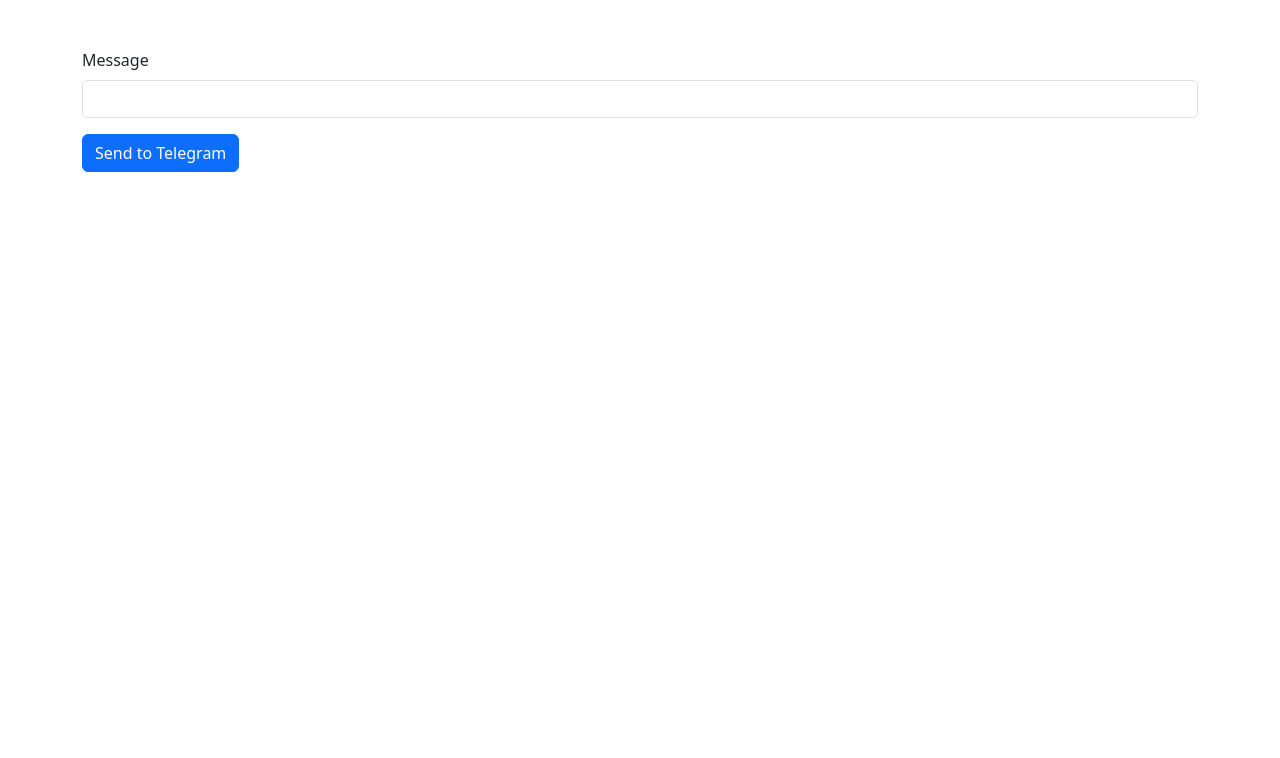
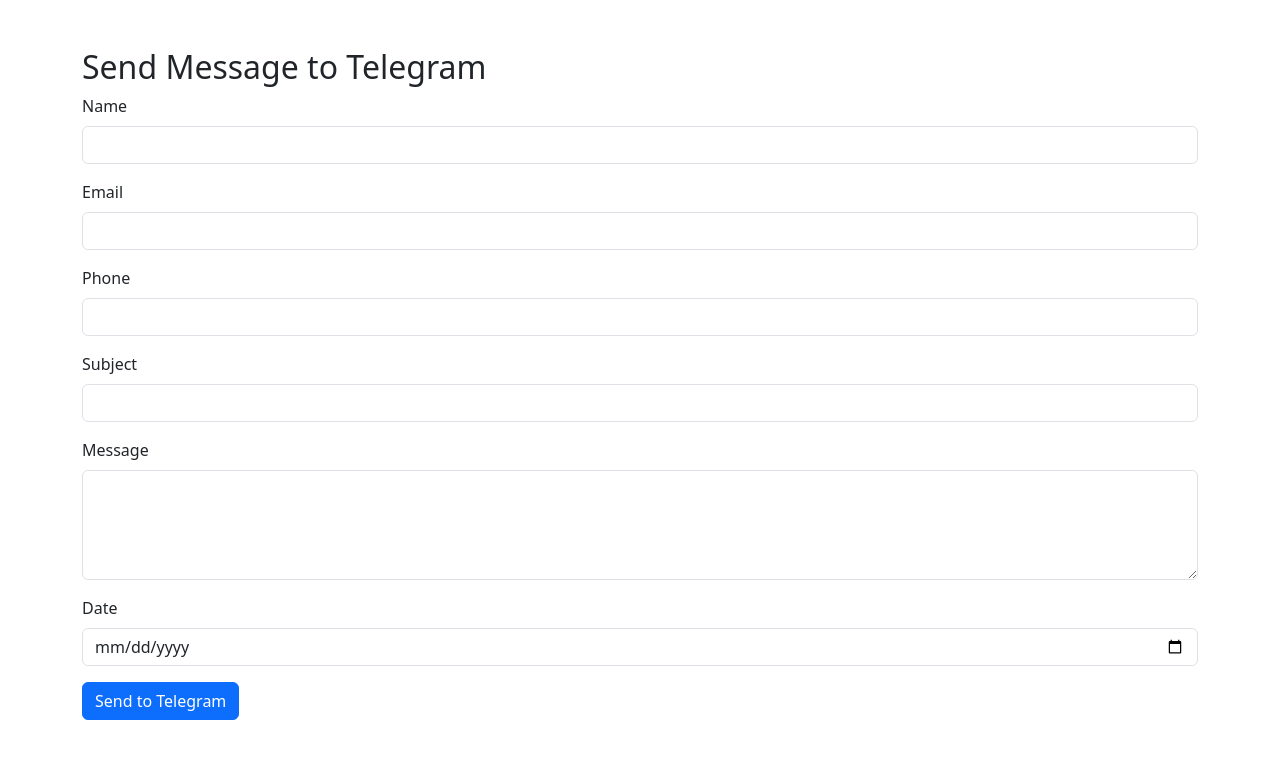
Before and after one commit to achpush/glowing-giggle, a website: page index.html in a window 1280 px wide. Drawn offline with nearby package versions, Linux system fonts and the light colour scheme.

Commit message:
Update index.html

```diff
--- a/index.html
+++ b/index.html
@@ -6,10 +6,31 @@
 </head>
 <body>
   <div class="container mt-5">
+    <h2>Send Message to Telegram</h2>
     <form id="telegramForm">
       <div class="mb-3">
+        <label for="name" class="form-label">Name</label>
+        <input type="text" class="form-control" id="name" name="name" required>
+      </div>
+      <div class="mb-3">
+        <label for="email" class="form-label">Email</label>
+        <input type="email" class="form-control" id="email" name="email" required>
+      </div>
+      <div class="mb-3">
+        <label for="phone" class="form-label">Phone</label>
+        <input type="tel" class="form-control" id="phone" name="phone">
+      </div>
+      <div class="mb-3">
+        <label for="subject" class="form-label">Subject</label>
+        <input type="text" class="form-control" id="subject" name="subject" required>
+      </div>
+      <div class="mb-3">
         <label for="message" class="form-label">Message</label>
-        <input type="text" class="form-control" id="message" name="message" required>
+        <textarea class="form-control" id="message" name="message" rows="4" required></textarea>
+      </div>
+      <div class="mb-3">
+        <label for="date" class="form-label">Date</label>
+        <input type="date" class="form-control" id="date" name="date">
       </div>
       <button type="submit" class="btn btn-primary">Send to Telegram</button>
     </form>
@@ -18,9 +39,16 @@
   <script>
     document.getElementById('telegramForm').addEventListener('submit', async (e) => {
       e.preventDefault();
-      const message = document.getElementById('message').value;
+      const formData = {
+        name: document.getElementById('name').value,
+        email: document.getElementById('email').value,
+        phone: document.getElementById('phone').value,
+        subject: document.getElementById('subject').value,
+        message: document.getElementById('message').value,
+        date: document.getElementById('date').value
+      };
       try {
-        await axios.post('/send', { message });
+        await axios.post('/send', formData);
         alert('Message sent to Telegram!');
       } catch (error) {
         alert('Error: ' + error.message);
```
